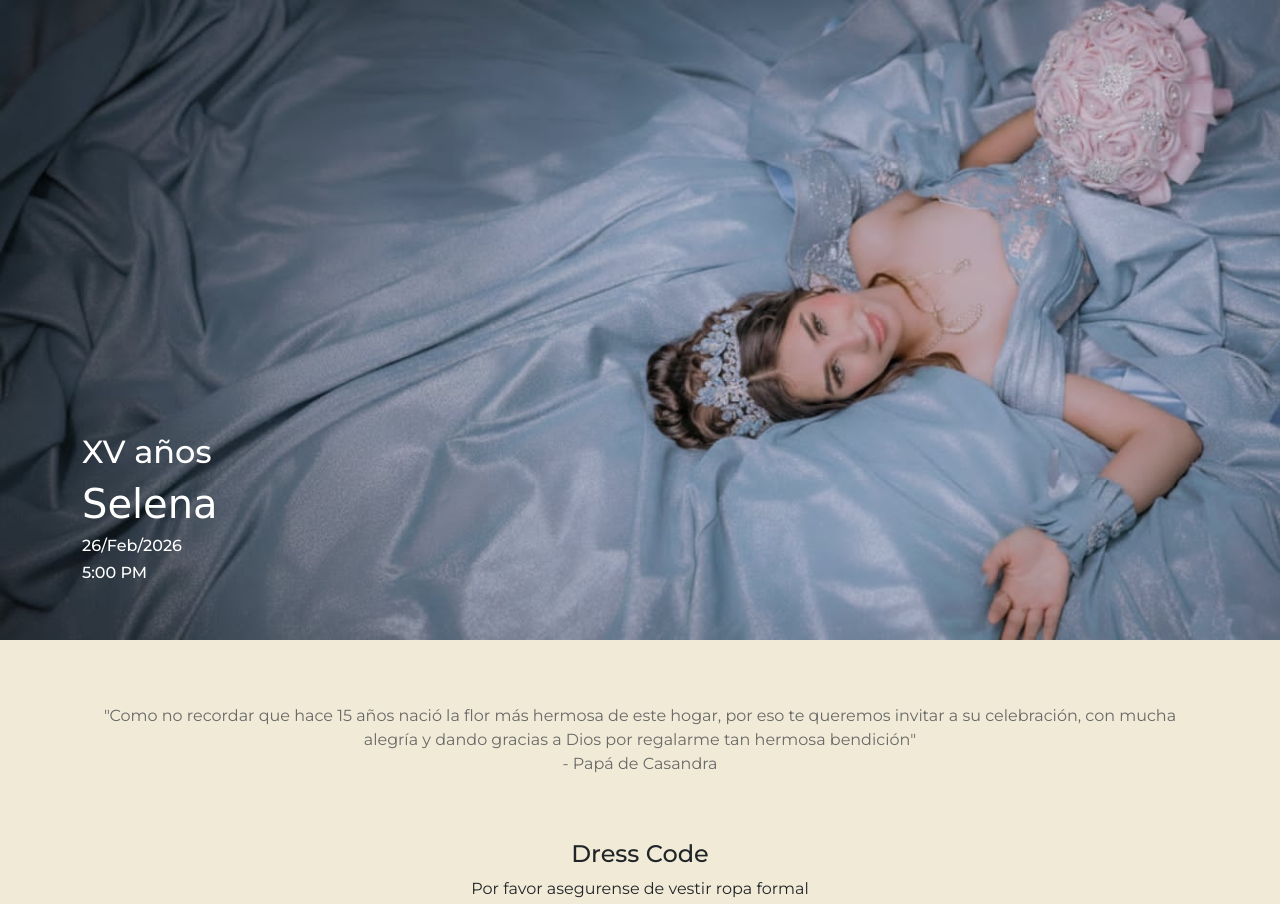
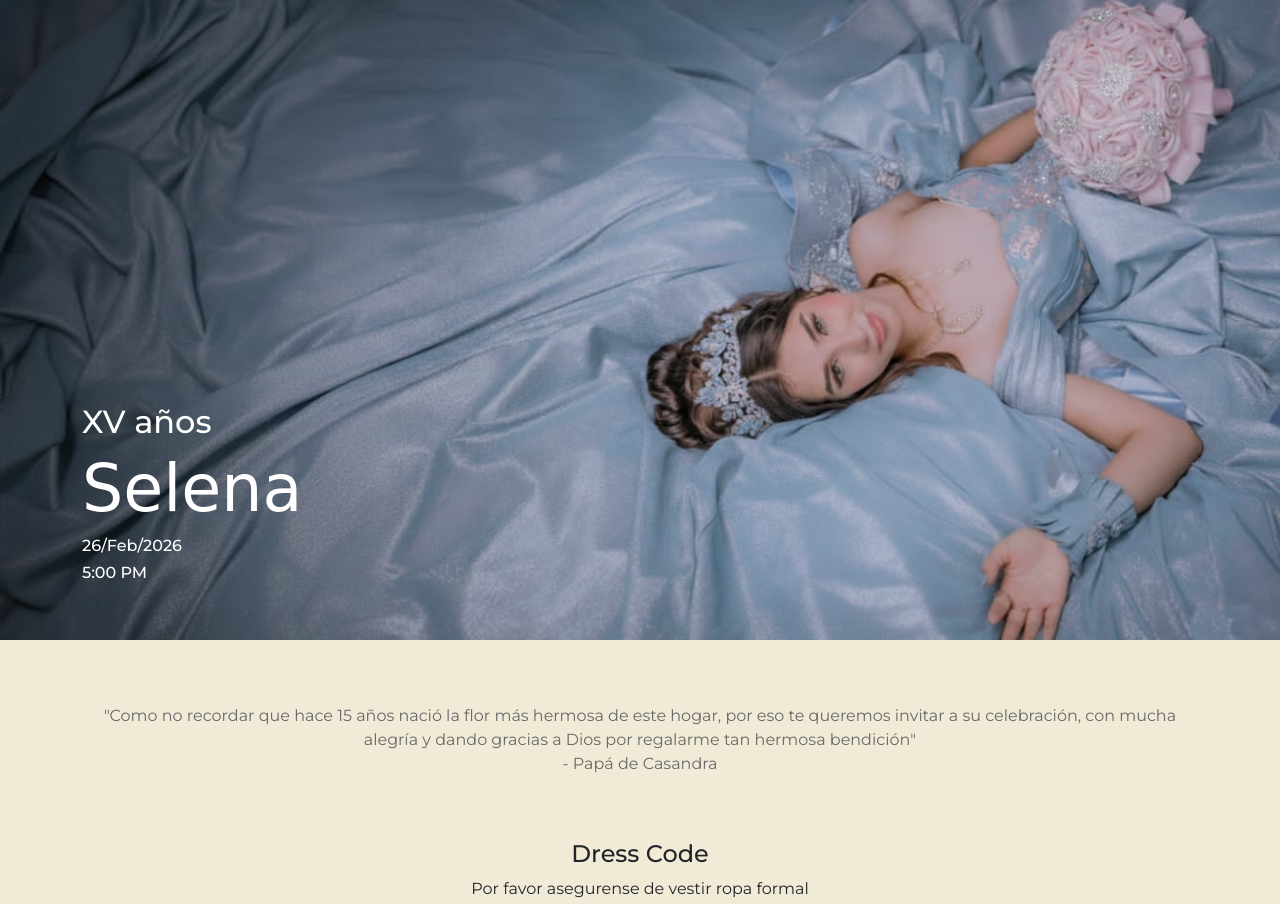
Before and after one commit to MeliiZa/XVselena, a plain HTML site: page index.html in a window 1280 px wide. Shown: the top 904 px of the page. Drawn offline with nearby package versions, Linux system fonts and the light colour scheme; a web font is replaced by a local one.

Commit message:
increase h1 font size

```diff
--- a/style.css
+++ b/style.css
@@ -54,6 +54,7 @@ body{
 }
 h1 {
   font-family: "Fleur De Leah", cursive;
+  font-size: 65px;
 }
 
 
```
